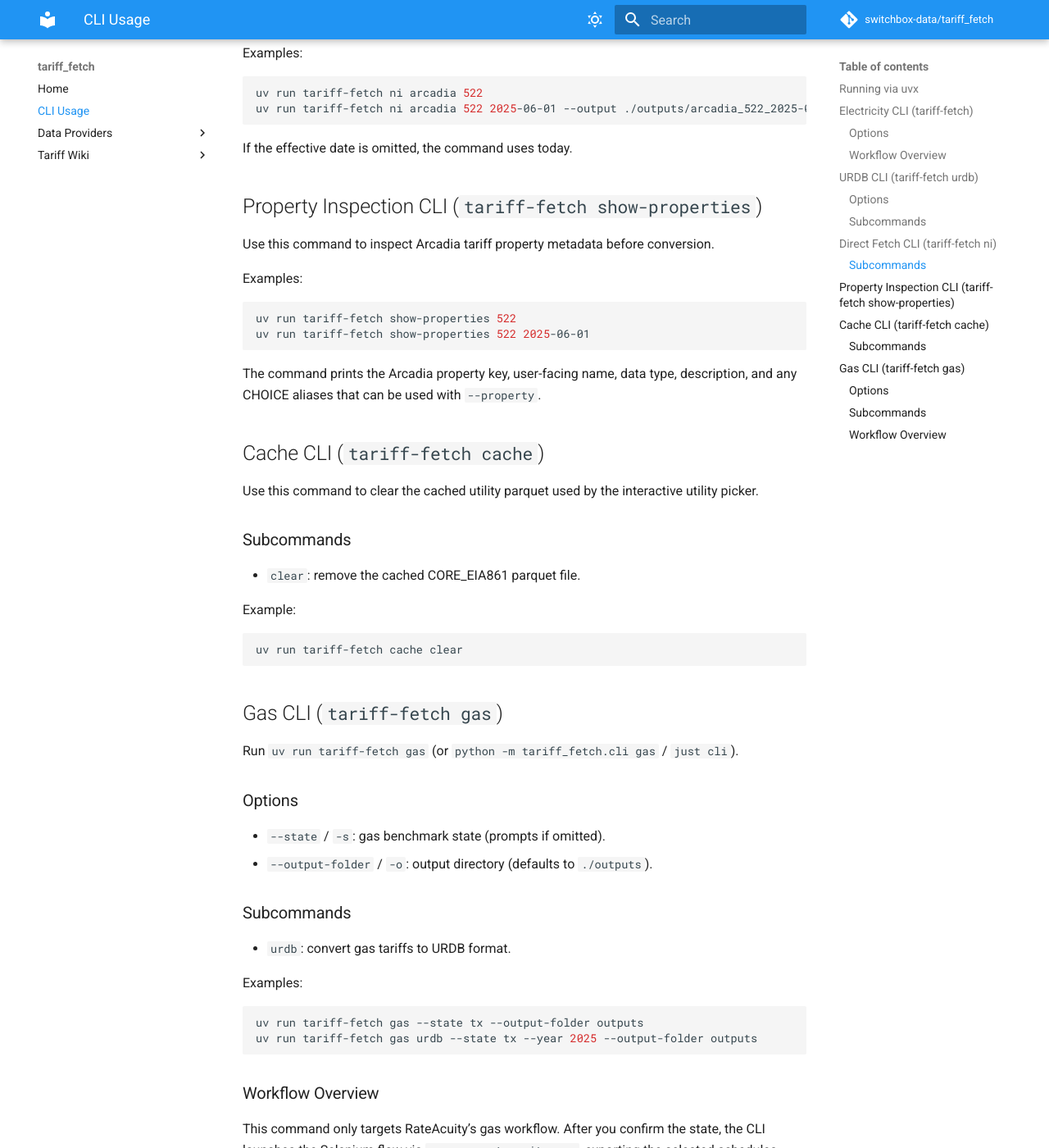
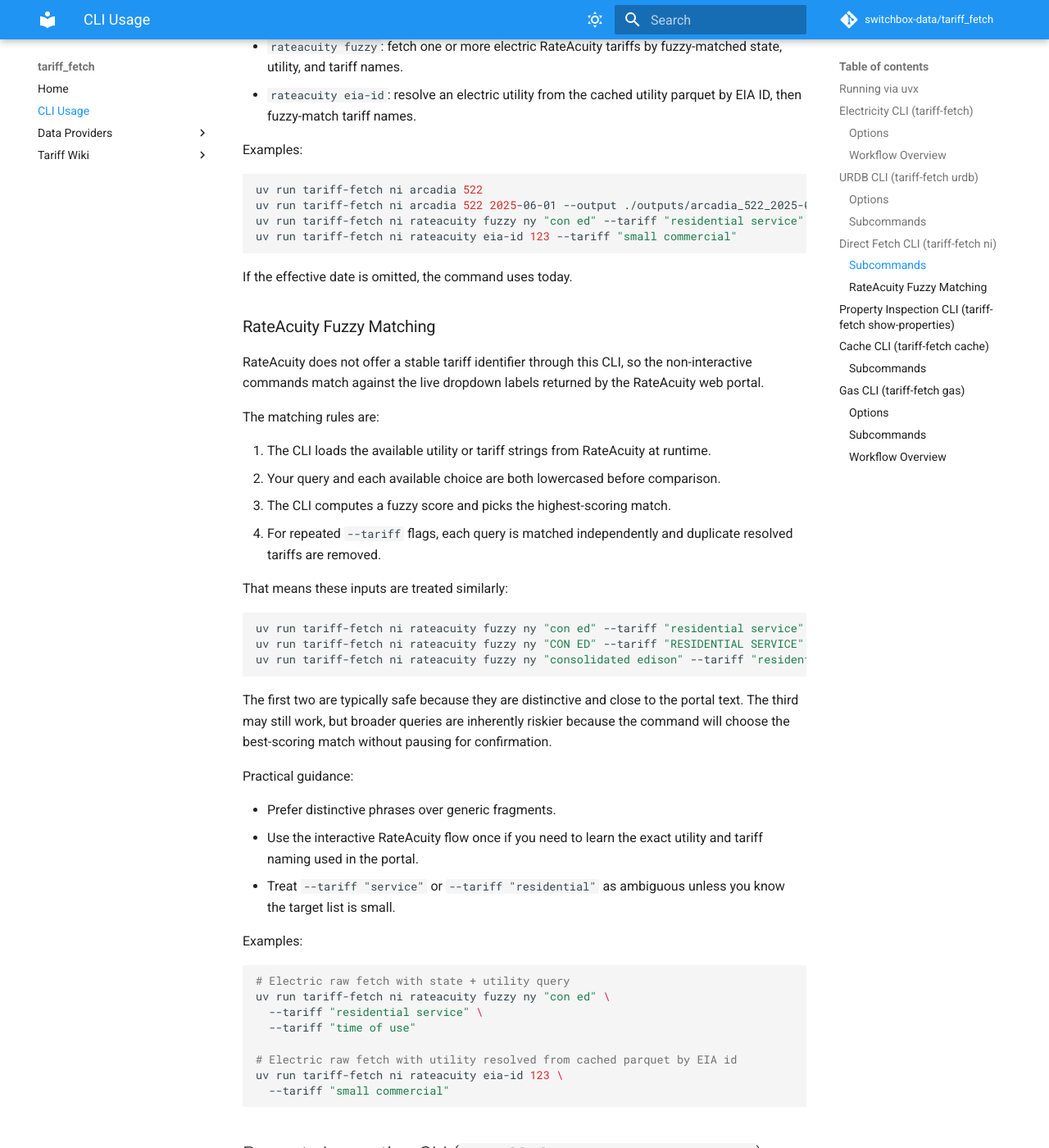
Before and after one commit to switchbox-data/tariff_fetch, an MkDocs documentation site: the page built from docs/cli-usage.md, in a window 1280 px wide and 1400 px high, scrolled down 2694 px. Shown: the whole window at 82% size. Built offline with MkDocs 1.6.1 and Material for MkDocs 9.7.7, drawn with Linux system fonts in a browser that asks for light colours; comment, search, counter and statistics services are not loaded; some of the changed text lies outside the part shown.

Commit message:
document rateacuity non-interactive modes

````diff
--- a/docs/cli-usage.md
+++ b/docs/cli-usage.md
@@ -94,15 +94,62 @@ Use this command to fetch provider data directly by identifier.
 ### Subcommands
 
 - `arcadia`: fetch one Arcadia master tariff as raw JSON.
+- `rateacuity fuzzy`: fetch one or more electric RateAcuity tariffs by fuzzy-matched state, utility, and tariff names.
+- `rateacuity eia-id`: resolve an electric utility from the cached utility parquet by EIA ID, then fuzzy-match tariff names.
 
 Examples:
 
 ```bash
 uv run tariff-fetch ni arcadia 522
 uv run tariff-fetch ni arcadia 522 2025-06-01 --output ./outputs/arcadia_522_2025-06-01.json
+uv run tariff-fetch ni rateacuity fuzzy ny "con ed" --tariff "residential service"
+uv run tariff-fetch ni rateacuity eia-id 123 --tariff "small commercial"
 ```
 
 If the effective date is omitted, the command uses today.
+
+### RateAcuity Fuzzy Matching
+
+RateAcuity does not offer a stable tariff identifier through this CLI, so the non-interactive commands match against
+the live dropdown labels returned by the RateAcuity web portal.
+
+The matching rules are:
+
+1. The CLI loads the available utility or tariff strings from RateAcuity at runtime.
+2. Your query and each available choice are both lowercased before comparison.
+3. The CLI computes a fuzzy score and picks the highest-scoring match.
+4. For repeated `--tariff` flags, each query is matched independently and duplicate resolved tariffs are removed.
+
+That means these inputs are treated similarly:
+
+```bash
+uv run tariff-fetch ni rateacuity fuzzy ny "con ed" --tariff "residential service"
+uv run tariff-fetch ni rateacuity fuzzy ny "CON ED" --tariff "RESIDENTIAL SERVICE"
+uv run tariff-fetch ni rateacuity fuzzy ny "consolidated edison" --tariff "residential"
+```
+
+The first two are typically safe because they are distinctive and close to the portal text. The third may still work,
+but broader queries are inherently riskier because the command will choose the best-scoring match without pausing for
+confirmation.
+
+Practical guidance:
+
+- Prefer distinctive phrases over generic fragments.
+- Use the interactive RateAcuity flow once if you need to learn the exact utility and tariff naming used in the portal.
+- Treat `--tariff "service"` or `--tariff "residential"` as ambiguous unless you know the target list is small.
+
+Examples:
+
+```bash
+# Electric raw fetch with state + utility query
+uv run tariff-fetch ni rateacuity fuzzy ny "con ed" \
+  --tariff "residential service" \
+  --tariff "time of use"
+
+# Electric raw fetch with utility resolved from cached parquet by EIA id
+uv run tariff-fetch ni rateacuity eia-id 123 \
+  --tariff "small commercial"
+```
 
 ## Property Inspection CLI (`tariff-fetch show-properties`)
 
@@ -143,13 +190,16 @@ Run `uv run tariff-fetch gas` (or `python -m tariff_fetch.cli gas` / `just cli`)
 
 ### Subcommands
 
+- `ni`: fetch gas tariffs non-interactively by fuzzy-matched state, utility, and tariff names.
 - `urdb`: convert gas tariffs to URDB format.
 
 Examples:
 
 ```bash
 uv run tariff-fetch gas --state tx --output-folder outputs
+uv run tariff-fetch gas ni ny "con ed gas" --tariff "firm gas service"
 uv run tariff-fetch gas urdb --state tx --year 2025 --output-folder outputs
+uv run tariff-fetch gas urdb ni ny "con ed gas" --year 2025 --tariff "firm gas service"
 ```
 
 ### Workflow Overview
@@ -157,3 +207,22 @@ uv run tariff-fetch gas urdb --state tx --year 2025 --output-folder outputs
 This command only targets RateAcuity’s gas workflow. After you confirm the state, the CLI launches the Selenium flow via `process_rateacuity_gas`, exporting the selected schedules. Failures typically mean the `RATEACUITY_USERNAME`/`RATEACUITY_PASSWORD` credentials or local Chrome/Chromium installation need attention.
 
 `tariff-fetch gas urdb` runs the RateAcuity gas-to-URDB flow and may prompt for a year if `--year` is omitted.
+
+`tariff-fetch gas ni` uses the same lowercase fuzzy-matching behavior as `tariff-fetch ni rateacuity fuzzy`, but targets
+the gas benchmark workflow instead of electric rates.
+
+`tariff-fetch gas urdb ni` applies the same fuzzy utility/tariff matching to the gas history-to-URDB conversion flow.
+Because this mode is non-interactive, you must provide the conversion year explicitly, and you can optionally control
+URDB metadata with flags like `--label`, `--sector`, `--servicetype`, and `--apply-percentages`.
+
+Example:
+
+```bash
+uv run tariff-fetch gas urdb ni ny "con ed gas" \
+  --year 2025 \
+  --tariff "firm gas service" \
+  --label ceg \
+  --sector Commercial \
+  --servicetype Delivery \
+  --apply-percentages
+```
````
Also changed, not shown: README.md (+81 -0 lines), docs/providers/rateacuity/index.md (+48 -0 lines).
